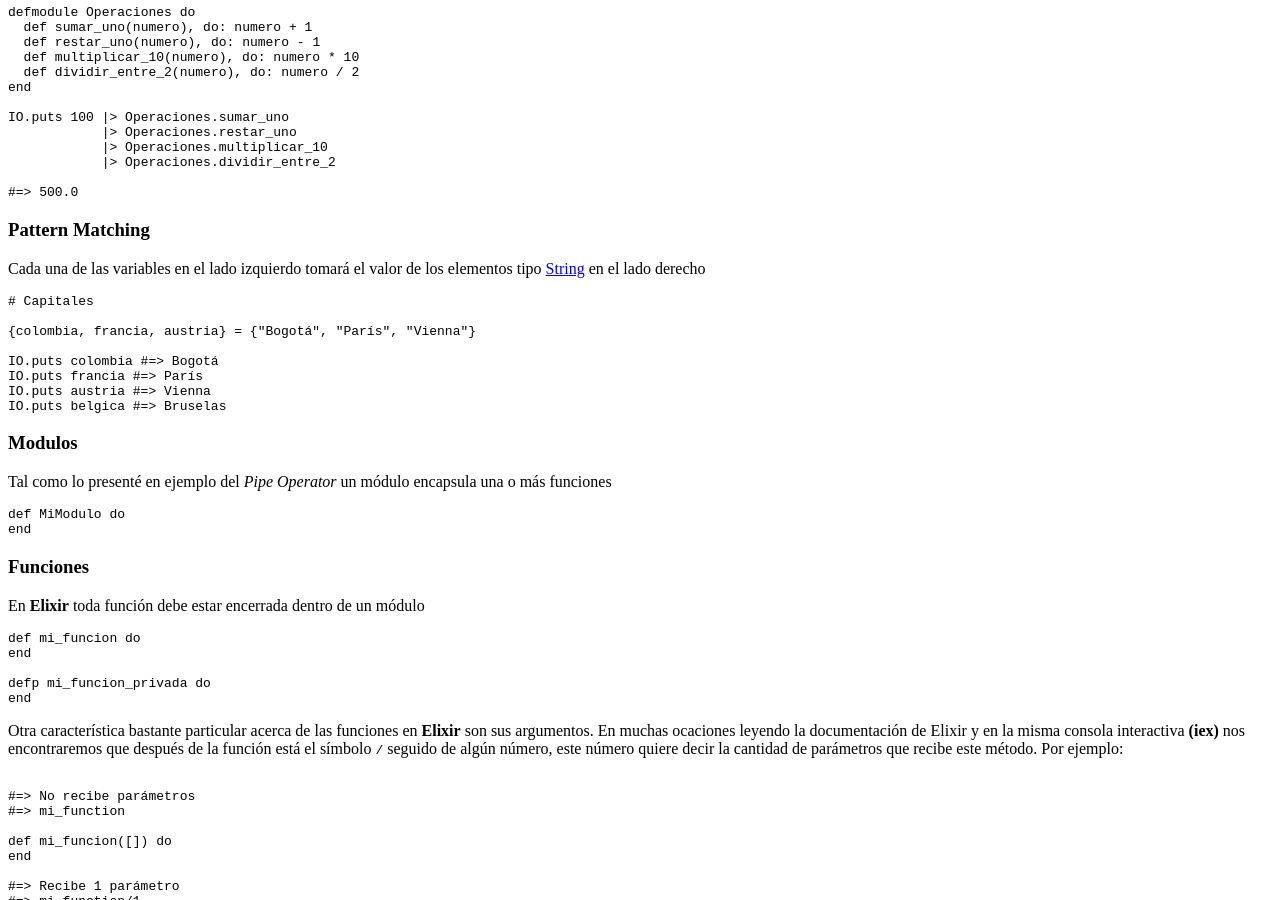
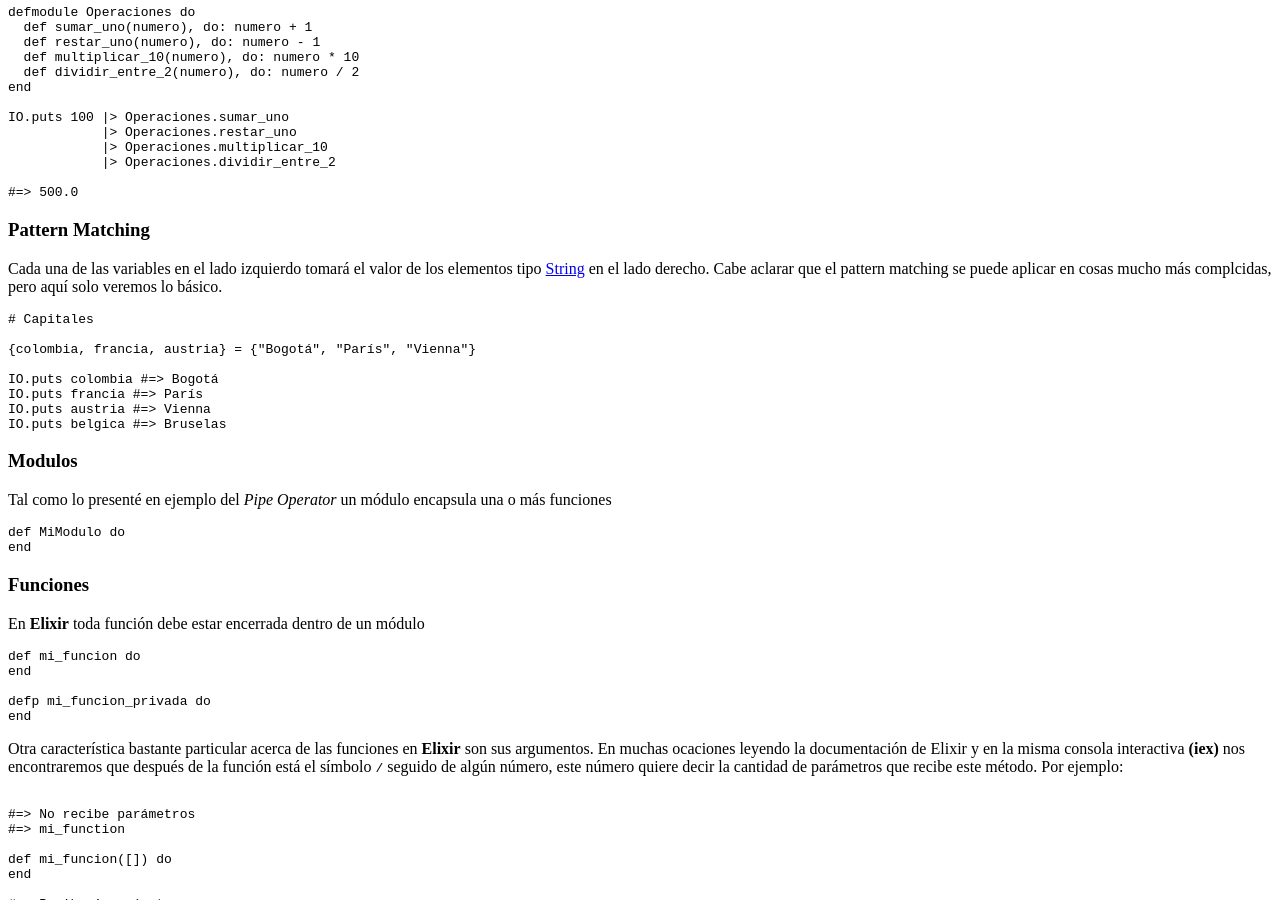
Before and after one commit to kmlroot/mauricio, a Jekyll site: the page built from _posts/2017-05-12-entendiendo-elixir-desde-la-perspectiva-de-un-principiante.md, in a window 1280 px wide and 900 px high, scrolled down 563 px. Built offline with Jekyll 4.4.1, drawn with Linux system fonts in a browser that asks for light colours; comment, search, counter and statistics services are not loaded.

Commit message:
Adding pattern matching description

````diff
--- a/_posts/2017-05-12-entendiendo-elixir-desde-la-perspectiva-de-un-principiante.md
+++ b/_posts/2017-05-12-entendiendo-elixir-desde-la-perspectiva-de-un-principiante.md
@@ -36,7 +36,8 @@
 
 ### Pattern Matching
 
-Cada una de las variables en el lado izquierdo tomará el valor de los elementos tipo [String](https://hexdocs.pm/elixir/String.html#content){:target="_blank"} en el lado derecho
+Cada una de las variables en el lado izquierdo tomará el valor de los elementos tipo [String](https://hexdocs.pm/elixir/String.html#content){:target="_blank"} en el lado derecho.
+Cabe aclarar que el pattern matching se puede aplicar en cosas mucho más complcidas, pero aquí solo veremos lo básico.
 
 ```
 # Capitales
````
